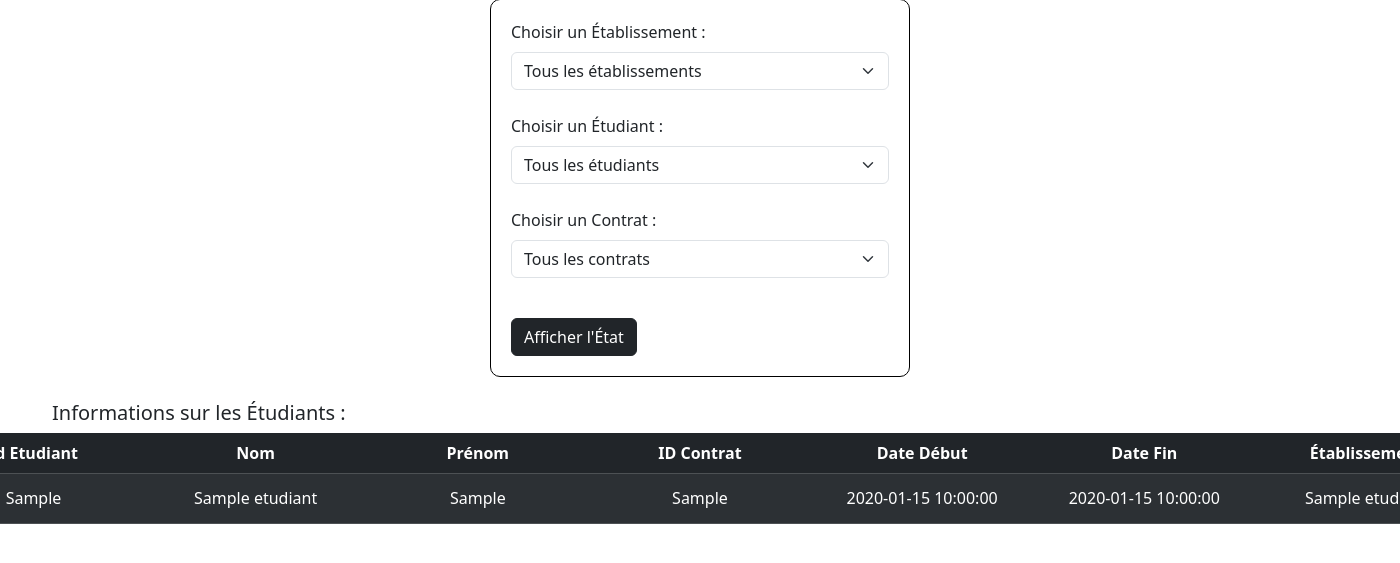
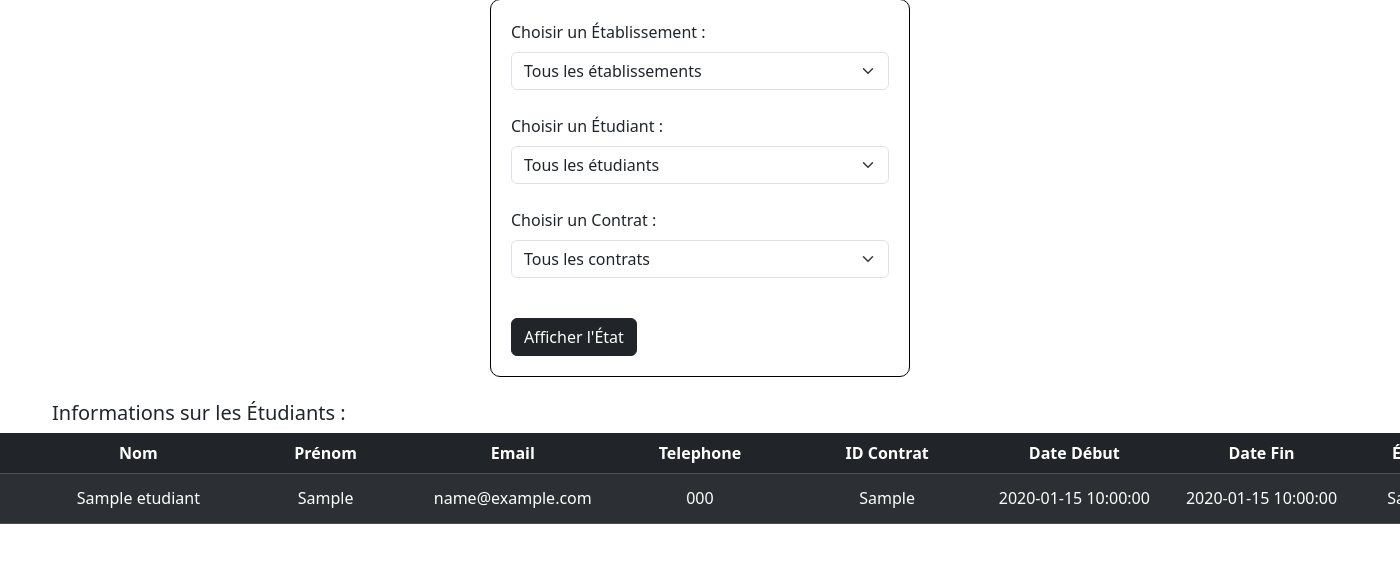
Before and after one commit to asoltner-iut90/velocampus, a Flask app: template templates/etudiant/etat_etudiant.html in a window 1400 px wide; the page is wider, and only the part inside the window is pictured. Shown: the part 163-726 px from the top of that part. Run offline with Flask 3, Linux system fonts and the light colour scheme; the template is opened without the code that fills it: most values are stand-ins (such as "Sample title", 1, 10 or a date in 2020); some libraries are stand-ins or nearby versions.

Commit message:
Update etat_etudiant.html

```diff
--- a/templates/etudiant/etat_etudiant.html
+++ b/templates/etudiant/etat_etudiant.html
@@ -50,12 +50,14 @@
 
         {% if etudiants %}
             <h5>Informations sur les Étudiants :</h5>
-            <table class="table table-dark table-striped" style="width: 120%; margin-left: -10%;">
+            <table class="table table-dark table-striped" style="width: 130%; margin-left: -15%;">
                 <thead class="thead-dark">
                 <tr>
                     <th style="text-align: center;">Id Etudiant</th>
                     <th style="text-align: center;">Nom</th>
                     <th style="text-align: center;">Prénom</th>
+                    <th style="text-align: center;">Email</th>
+                    <th style="text-align: center;">Telephone</th>
                     <th style="text-align: center;">ID Contrat</th>
                     <th style="text-align: center;">Date Début</th>
                     <th style="text-align: center;">Date Fin</th>
@@ -68,6 +70,8 @@
                         <td>{{ etudiant.idEtudiant }}</td>
                         <td>{{ etudiant.nomEtudiant }}</td>
                         <td>{{ etudiant.prenomEtudiant }}</td>
+                        <td>{{ etudiant.emailEtudiant }}</td>
+                        <td>{{ etudiant.telephoneEtudiant }}</td>
                         <td>{{ etudiant.id_contrat }}</td>
                         <td>{{ etudiant.date_debut }}</td>
                         <td>{{ etudiant.date_fin }}</td>
```
